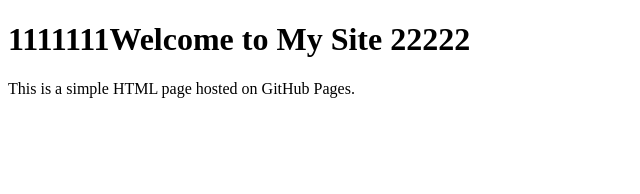
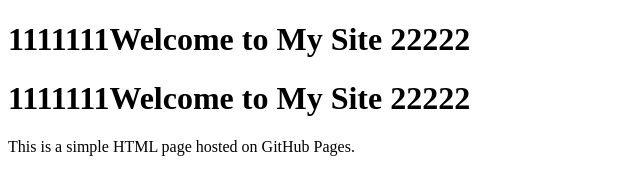
Before and after one commit to Detriz-dev/Playground, a plain HTML site: page index.html in a window 1280 px wide. Shown: the whole page, without its empty margins (0-640 px from the left). Drawn offline with Linux system fonts and the light colour scheme.

Commit message:
Adding h2

```diff
--- a/index.html
+++ b/index.html
@@ -7,6 +7,7 @@
 </head>
 <body>
     <h1>1111111Welcome to My Site 22222</h1>
+    <h1>1111111Welcome to My Site 22222</h1>
     <p>This is a simple HTML page hosted on GitHub Pages.</p>
 </body>
 </html>
```
